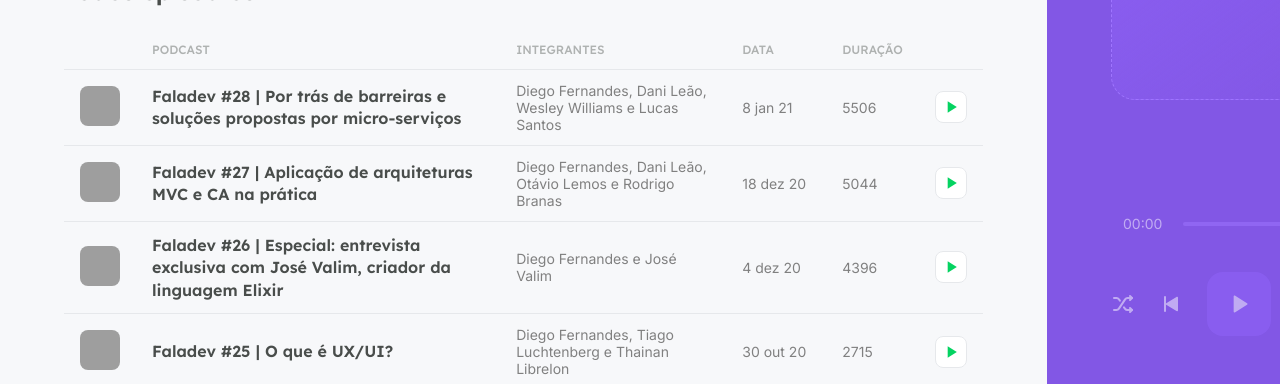
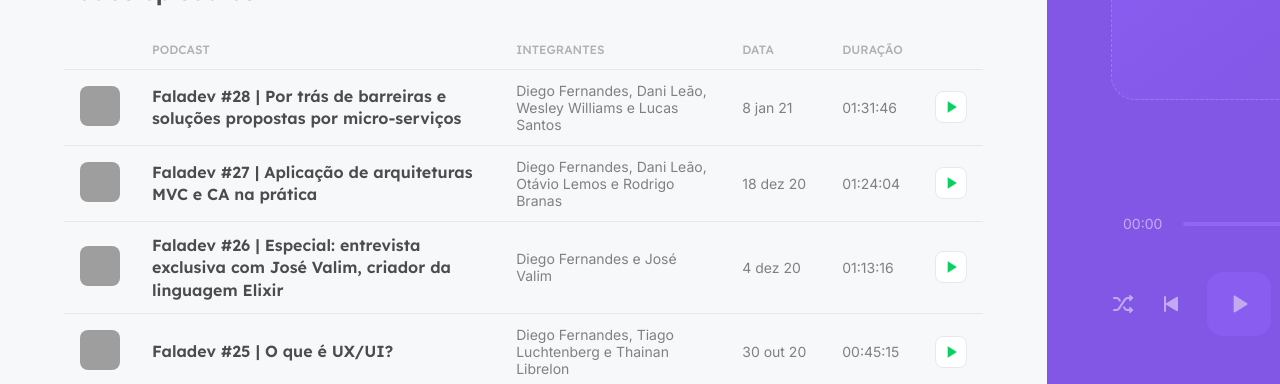
Before and after one commit to JCDMeira/podcastr-nlw5, a Next.js app: page / in a window 1280 px wide. Shown: the part 416-800 px from the top of the page. Built offline with nearby package versions, Linux system fonts and the light colour scheme; data requests are answered from the project's data file; grey boxes are pictures that could not be loaded.

Commit message:
Corrige campo de duração do episódio

```diff
--- a/src/pages/index.tsx
+++ b/src/pages/index.tsx
@@ -170,7 +170,7 @@
                   </td>
                   <td>{episode.members}</td>
                   <td style={{width: 100}}>{episode.publishedAt}</td>
-                  <td>{episode.duration}</td>
+                  <td>{episode.durationAsString}</td>
                   <td>
                     <button type="button">
                       <img src="/play-green.svg" alt="Tocar episódio"/>
```
